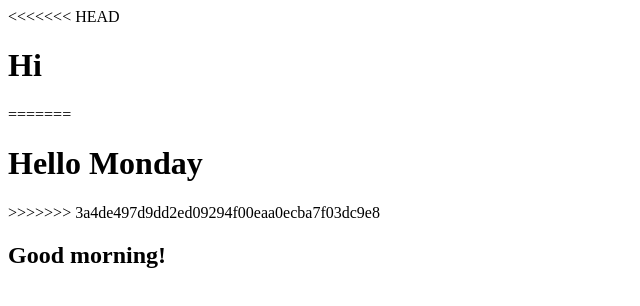
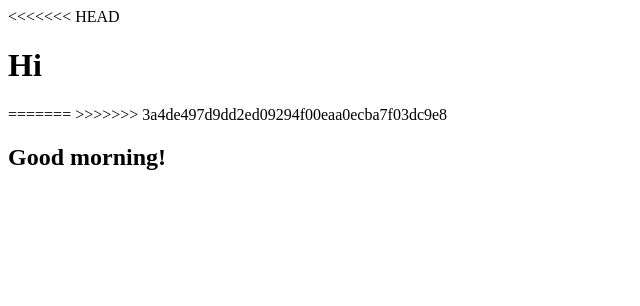
Before and after one commit to weimiao86/FWD_Porject3, a plain HTML site: page index.html in a window 1280 px wide. Shown: the whole page, without its empty margins (0-640 px from the left). Drawn offline with Linux system fonts and the light colour scheme.

```diff
--- a/index.html
+++ b/index.html
@@ -7,12 +7,9 @@
   </head>
 
   <body>
-<<<<<<< HEAD
-    <h1>Hi</h1>
-=======
-    <h1>Hello Monday</h1>
->>>>>>> 3a4de497d9dd2ed09294f00eaa0ecba7f03dc9e8
-    <h2>Good morning!</h2>
+    <<<<<<< HEAD <h1>Hi</h1>
+      ======= >>>>>>> 3a4de497d9dd2ed09294f00eaa0ecba7f03dc9e8
+      <h2>Good morning!</h2>
   </body>
 
 </html>
```
